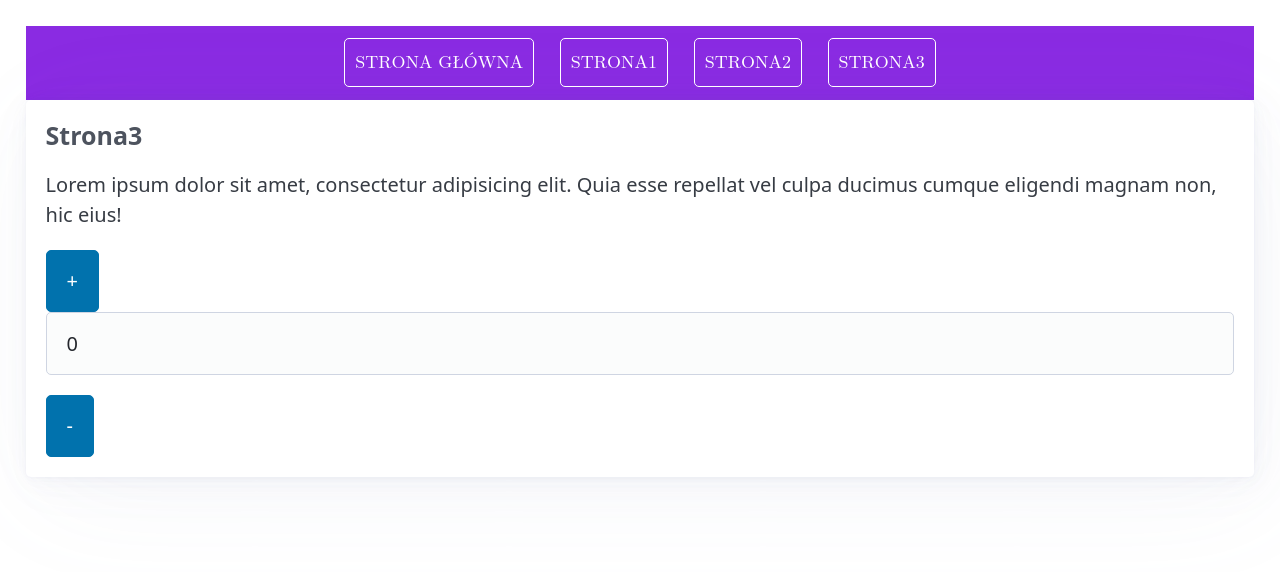
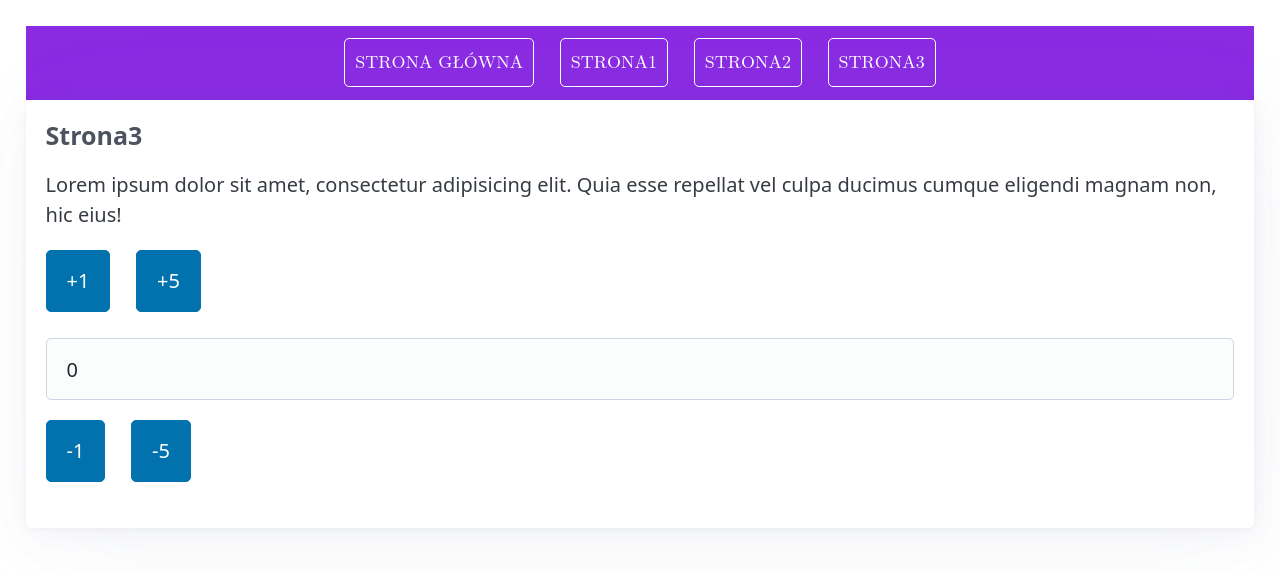
Before and after one commit to an93na/przypomienie, a React (Create React App) app: page /strona3 in a window 1280 px wide. Shown: the top 572 px of the page. Built offline with nearby package versions, Linux system fonts and the light colour scheme.

Commit message:
testy liczydła

```diff
--- a/src/components/Strona3.js
+++ b/src/components/Strona3.js
@@ -9,9 +9,11 @@ export const Strona3 = () => {
         Lorem ipsum dolor sit amet, consectetur adipisicing elit. Quia esse repellat vel culpa ducimus cumque eligendi magnam non, hic eius!
       </p>
       <div>
-        <button onClick={() => setValue(value + 1)}>+</button>
-        <input type="text" value={value} onChange={(e) => setValue(Number(e.target.value))}/>
-        <button onClick={() => setValue(value - 1)}>-</button>
+        <button style={{marginRight:'2vw', marginBottom: '2vw'}} onClick={() => setValue(value + 1)}>+1</button>
+        <button style={{marginRight:'2vw', marginBottom: '2vw'}} onClick={() => setValue(value + 5)}>+5</button>
+        <input type="text" id='1' value={value} onChange={(e) => setValue(Number(e.target.value))}/>
+        <button style={{marginRight:'2vw', marginBottom: '2vw'}} onClick={() => setValue(value - 1)}>-1</button>
+        <button style={{marginRight:'2vw', marginBottom: '2vw'}} onClick={() => setValue(value - 5)}>-5</button>
       </div>
     </article>
   )
```
